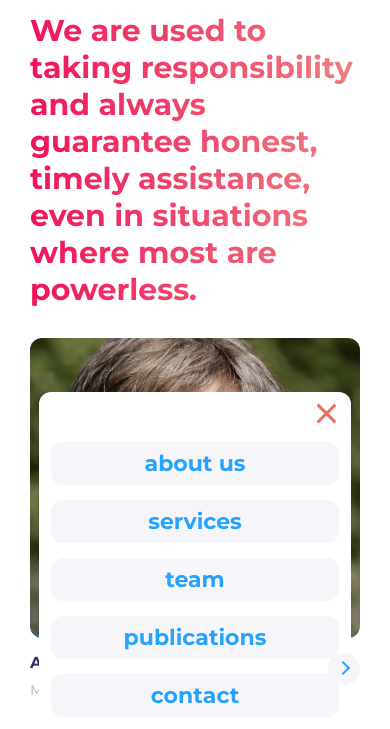
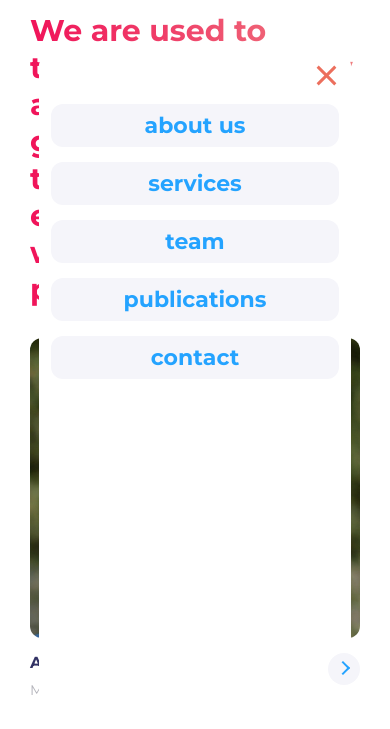
Before and after one commit to AnastasiiaBeltsova/Project, a website: page app/team.html in a window 390 px wide. Both pictures are taken after a click on the button 351 px from the left and 64 px from the top of the page. Shown: the part 115-844 px from the top of the page. Drawn offline with Linux system fonts and the light colour scheme.

Commit message:
added script

```diff
--- a/app/public/index.js
+++ /dev/null
@@ -1,10 +0,0 @@
-let menu_burger = document.querySelector('.menu__burger');
-let menu_list = document.querySelector('.menu__list');
-let close = document.querySelector('.menu__list-close')
-
-menu_burger.addEventListener("click", () => {
-    menu_list.classList.add("menu__list--active");
-})
-close.addEventListener("click", () => {
-    menu_list.classList.remove("menu__list--active");
-})
--- a/app/sass/_header.scss
+++ b/app/sass/_header.scss
@@ -101,6 +101,7 @@
     display: none;
     position: fixed;
     right: 10%;
+    top: 20%;
     bottom: 0;
     left: 10%;
     list-style: none;
--- a/app/team.html
+++ b/app/team.html
@@ -181,5 +181,16 @@
         </div>
     </footer>
 
-    <script src="./public/index.js"></script>
+    <script>
+        let menu_burger = document.querySelector('.menu__burger');
+        let menu_list = document.querySelector('.menu__list');
+        let close = document.querySelector('.menu__list-close')
+
+        menu_burger.addEventListener("click", () => {
+            menu_list.classList.add("menu__list--active");
+        })
+        close.addEventListener("click", () => {
+            menu_list.classList.remove("menu__list--active");
+        })
+    </script>
 </body>
```
Also changed, not shown: app/about.html (+12 -1 lines), app/contact.html (+12 -1 lines), app/publications.html (+12 -1 lines), app/services.html (+12 -1 lines), app/css/style.css, 1 other file.
